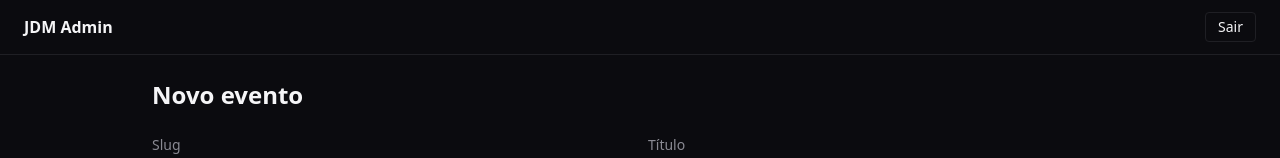
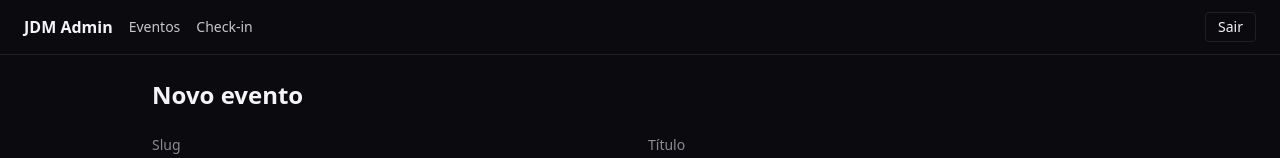
Before and after one commit to leaopedro/jdm, a Next.js app in the folder apps/admin/: page /events/new in a window 1280 px wide. Shown: the top 158 px of the page. Built offline with nearby package versions, Linux system fonts and the light colour scheme; no server answers.

Commit message:
feat(admin): role-aware nav, post-login redirect, events layout guard

```diff
--- /dev/null
+++ b/apps/admin/app/(authed)/events/layout.tsx
@@ -0,0 +1,11 @@
+import { redirect } from 'next/navigation';
+
+import { readRole } from '~/lib/auth-session';
+
+export default async function EventsLayout({ children }: { children: React.ReactNode }) {
+  const role = await readRole();
+  if (role === 'staff') {
+    redirect('/check-in');
+  }
+  return <>{children}</>;
+}
--- a/apps/admin/app/(authed)/layout.tsx
+++ b/apps/admin/app/(authed)/layout.tsx
@@ -1,14 +1,28 @@
 import Link from 'next/link';
 
 import { LogoutButton } from '~/components/logout-button';
+import { readRole } from '~/lib/auth-session';
 
-export default function AuthedLayout({ children }: { children: React.ReactNode }) {
+export default async function AuthedLayout({ children }: { children: React.ReactNode }) {
+  const role = await readRole();
+  const isStaff = role === 'staff';
+
   return (
     <div className="min-h-screen">
       <nav className="flex items-center justify-between border-b border-[color:var(--color-border)] px-6 py-3">
-        <Link href="/events" className="font-semibold">
-          JDM Admin
-        </Link>
+        <div className="flex items-center gap-4">
+          <Link href={isStaff ? '/check-in' : '/events'} className="font-semibold">
+            JDM Admin
+          </Link>
+          {!isStaff ? (
+            <Link href="/events" className="text-sm opacity-80 hover:opacity-100">
+              Eventos
+            </Link>
+          ) : null}
+          <Link href="/check-in" className="text-sm opacity-80 hover:opacity-100">
+            Check-in
+          </Link>
+        </div>
         <LogoutButton />
       </nav>
       <main className="mx-auto max-w-5xl p-6">{children}</main>
--- a/apps/admin/src/lib/auth-actions.ts
+++ b/apps/admin/src/lib/auth-actions.ts
@@ -14,6 +14,7 @@ export const loginAction = async (_prev: LoginState, formData: FormData): Promis
     password: formData.get('password'),
   });
   if (!parsed.success) return { error: 'Email ou senha inválidos.' };
+  let role: string;
   try {
     const res = await apiFetch('/auth/login', {
       method: 'POST',
@@ -25,6 +26,7 @@ export const loginAction = async (_prev: LoginState, formData: FormData): Promis
       return { error: 'Conta sem permissão de administrador.' };
     }
     await writeSession(res);
+    role = res.user.role;
   } catch (e) {
     if (e instanceof ApiError && e.status === 401) {
       return { error: 'Credenciais inválidas.' };
@@ -34,7 +36,7 @@ export const loginAction = async (_prev: LoginState, formData: FormData): Promis
     }
     return { error: 'Erro ao entrar. Tente novamente.' };
   }
-  redirect('/events');
+  redirect(role === 'staff' ? '/check-in' : '/events');
 };
 
 export const logoutAction = async (): Promise<void> => {
```
